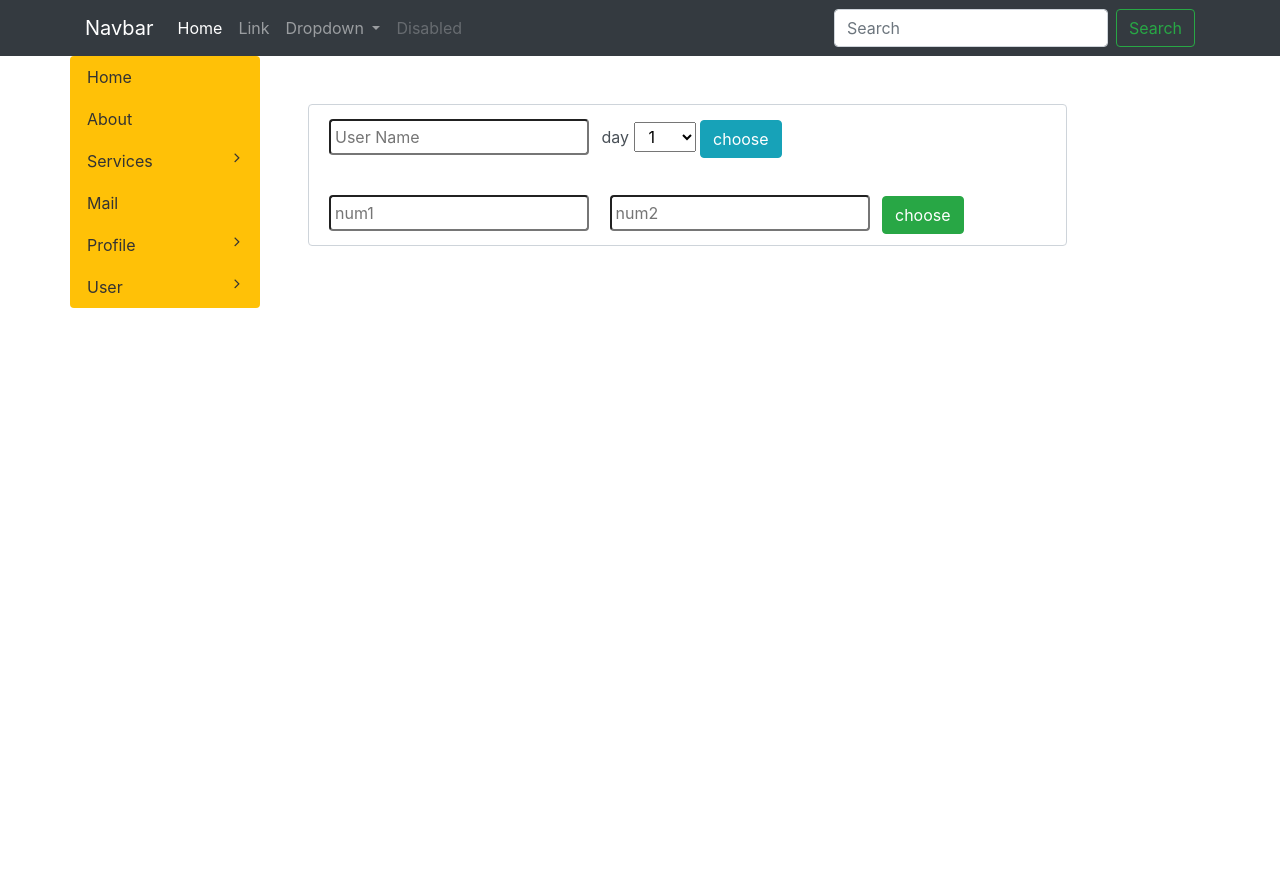
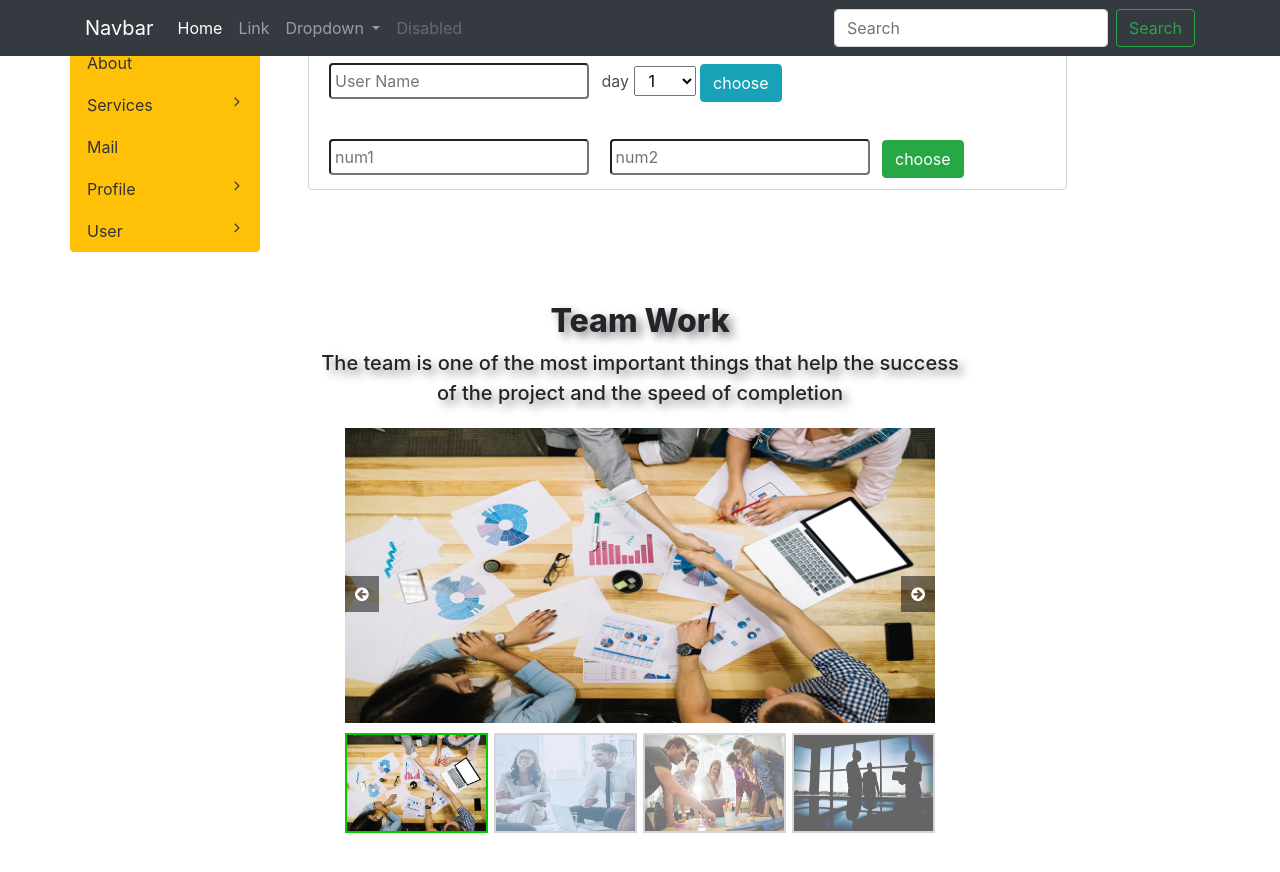
Before and after one commit to waelhamada/project1, a plain HTML site: page index.html in a window 1280 px wide. Drawn offline with Linux system fonts and the light colour scheme.

Commit message:
member 1

```diff
--- a/css/index_style.css
+++ b/css/index_style.css
@@ -6,12 +6,6 @@
 	margin: 0px;
 	-webkit-box-sizing: border-box;
 	box-sizing: border-box;
-}
-
-body
-{
-	height: 1200px;
-	padding-top: 56px;
 }
 
 
@@ -50,7 +44,7 @@ a
 	color:#333;
 }
 
-i{
+.nav-item a i{
 	position: absolute;
 	right:20px;
 }
@@ -60,3 +54,111 @@ i{
 	padding: 3px 10px;
 
 }
+
+/* start member 1 */
+
+#member-1
+{
+	text-align: center;
+	margin: 50px;
+
+}
+
+#member-1 p
+{
+	font-size: 20px;
+	font-weight: 500;
+	text-shadow: 5px 5px 10px gray;
+
+}
+
+h2
+{
+	margin-top: 50px;
+	text-align: center;
+	font-weight: 800;
+	text-shadow: 5px 5px 10px gray;
+}
+
+.btn-right
+{
+	position: absolute;
+	top:50%;
+	right: 0px;
+	background-color: rgba(0,0,0,0.5);
+	border: none;
+	padding: 10px;
+	text-align: center;
+	color:#fff;
+	cursor: pointer;
+
+}
+
+.btn-left
+{
+	position: absolute;
+	top:50%;
+	left: 0px;
+	background-color: rgba(0,0,0,0.5);
+	border: none;
+	padding: 10px;
+	text-align: center;
+	color:#fff;
+	cursor: pointer;
+
+}
+
+
+.img-content
+{
+
+	width:50%;
+	margin: auto;
+	margin-top: 20px;
+	/*border:2px solid #bbb;*/
+	position: relative;
+}
+
+.img-content img
+{
+	width: 100%
+}
+
+.thumbnile
+{
+	width: 50%;
+	margin-top: 1%;
+	margin: auto;
+
+}
+
+.thumbnile img
+{
+	width: 24.25%;
+	height: 100px;
+	float: left;
+	border:2px solid #bbb;
+	opacity: 0.6;
+	margin-top: 10px;
+
+}
+
+.thumbnile img:not(:last-child)
+{
+	margin-right: 1%;
+}
+
+img.selected
+{
+	border:2px solid #0c0;
+	opacity: 1;
+}
+
+.icon-container
+{
+	margin: 20px;
+	-webkit-transition: all 1s ;
+	transition: all 1s ;
+	text-align: center
+
+}
--- a/index.html
+++ b/index.html
@@ -136,6 +136,29 @@
 
 		</div></div>
 
+	<section id="member-1">
+	<h2>Team Work</h2>
+<p>The team is one of the most important things that help the success <br>of the project and the speed of completion</p>
+	<div class="img-content">
+	<img src="images/1-slide.jpg"/>
+	<button class="btn-right"><i class="fa fa-arrow-circle-right"></i></button>
+<button class="btn-left"><i class="fa fa-arrow-circle-left"></i></button>
+
+	</div>
+	<div class="thumbnile">
+	<img class="selected" src="images/1-slide.jpg"/>
+	<img src="images/2-slide.jpg"/>
+	<img src="images/3-slide.jpg"/>
+	<img src="images/4-slide.jpg"/>
+
+
+	</div>
+
+	<div class="clearfix"></div>
+
+
+</section>
+
 	<script src="js/jquery-3.3.1.min.js"></script>
 	<script src="js/popper.min.js"></script>
 	<script src="js/bootstrap.min.js"></script>
--- a/js/min.js
+++ b/js/min.js
@@ -97,3 +97,39 @@ function chooseLarg()
 		alert(num1.value);
 	}
 }
+
+$(document).ready( function ()
+{
+  $('.thumbnile img').on('click',function(){
+  $(this).addClass('selected').siblings().removeClass('selected');
+	  $('.img-content img').attr('src',$(this).attr('src'));
+
+  })
+
+  $('.img-content .fa-arrow-circle-right').click(function(){
+
+	  if($('.thumbnile .selected').is(':last-child')){
+		  $('.thumbnile img').eq(0).click();
+
+	  }
+	  else{
+	  $('.thumbnile .selected').next().click();
+	  }
+  })
+
+	$('.img-content .fa-arrow-circle-left').click(function(){
+
+		if($('.thumbnile .selected').is(':first-child')){
+		 $('.thumbnile img').eq(2).click();
+		}
+		else{
+
+	  $('.thumbnile .selected').prev().click();
+			}
+  })
+
+	$('.fa-angle-right').click(function(){
+		$(this).toggleClass('fa-angle-right fa-angle-down');
+
+	})
+});
```
Also changed, not shown: images/1-slide.jpg (added), images/2-slide.jpg (added), images/3-slide.jpg (added), images/4-slide.jpg (added).
